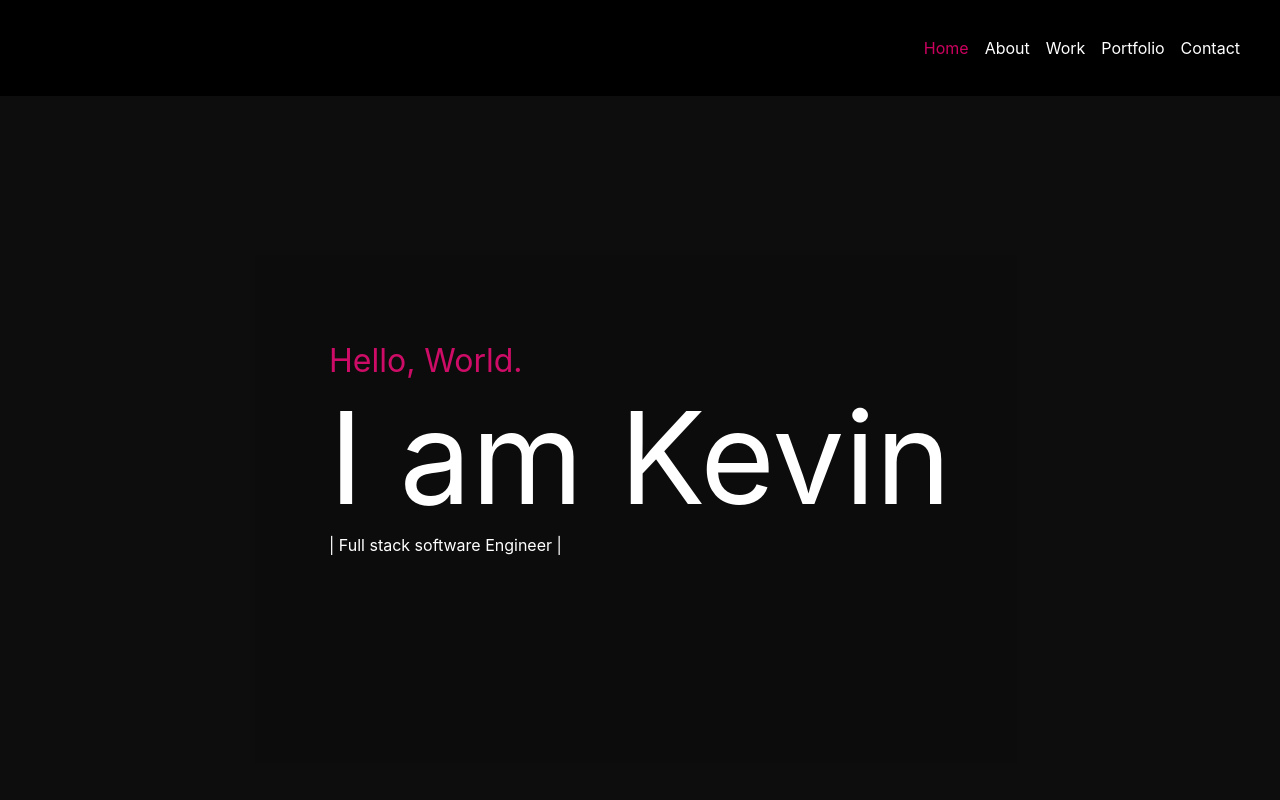
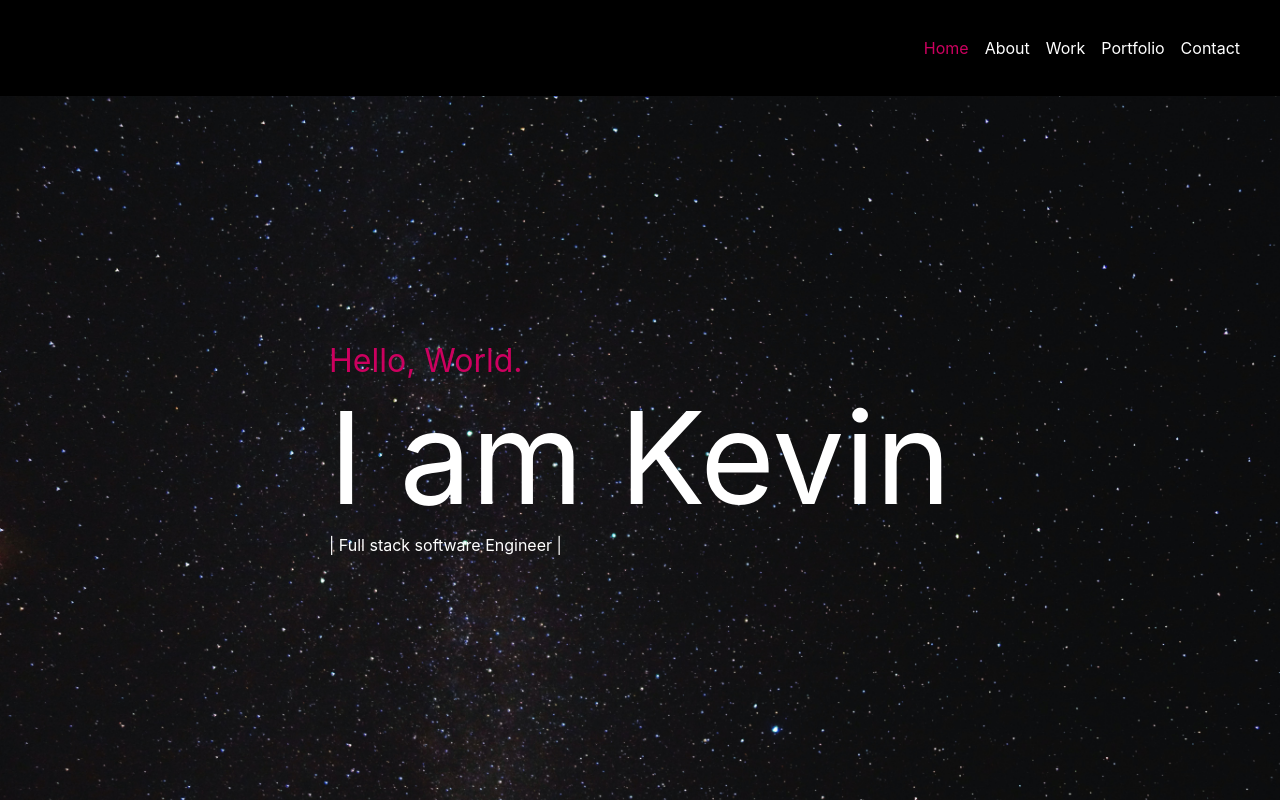
Before and after one commit to Kangonga/portfolioV2, a React (Create React App) app: page / in a window 1280 px wide. Built offline with nearby package versions, Linux system fonts and the light colour scheme.

Commit message:
style: Added background image

```diff
--- a/src/components/Home/Home.scss
+++ b/src/components/Home/Home.scss
@@ -1,7 +1,7 @@
 #Hero-Container {
-    // background-image: url("../../Assets/stars.jpg");
+    background-image: url("../../Assets/stars.jpg");
     width:100vw;
-    opacity:.95;
+    // opacity:.95;
     height:88vh;
     color:black;
     overflow-x:hidden;
```
